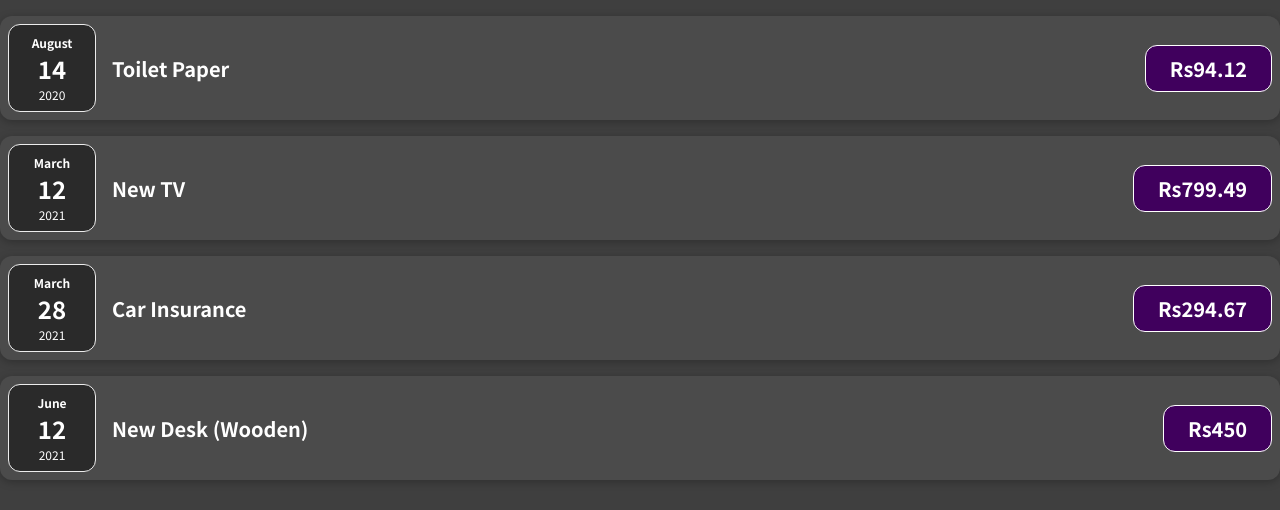
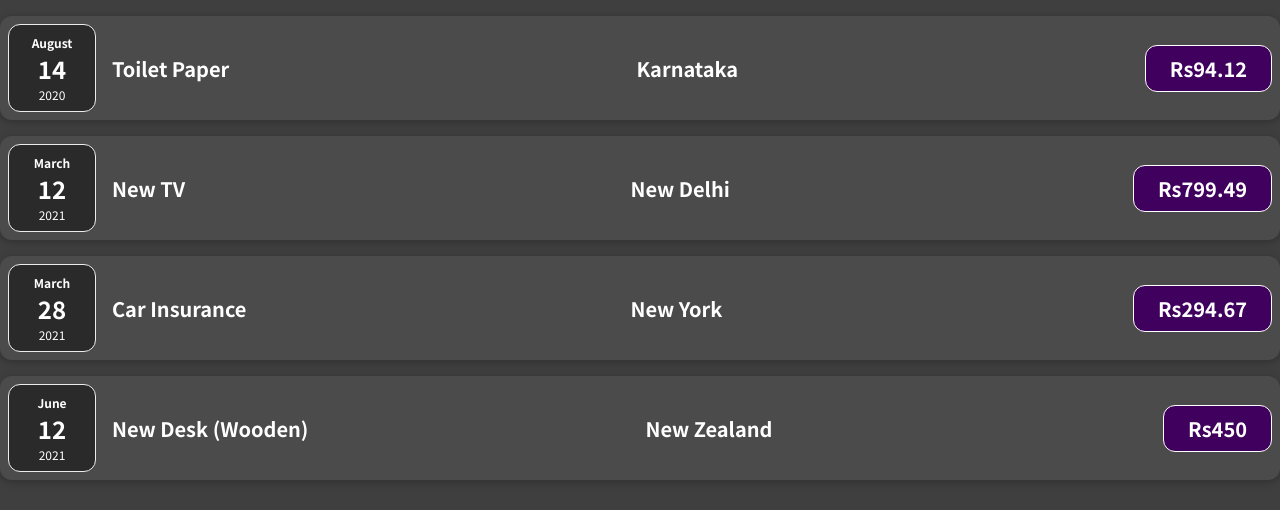
Before and after one commit to preetipatilsn/SHARPENER_REACT, a JavaScript app in the folder react_learning/: page / in a window 1280 px wide. Shown: the top 510 px of the page. Built offline with nearby package versions, Linux system fonts and the light colour scheme.

Commit message:
expense details error removed task 10 completed

```diff
--- a/react_learning/src/App.js
+++ b/react_learning/src/App.js
@@ -6,28 +6,37 @@ function App() {
       id: 'e1',
       title: 'Toilet Paper',
       amount: 94.12,
+      location:'Karnataka',
       date: new Date(2020, 7, 14),
     },
-    { id: 'e2', title: 'New TV', amount: 799.49, date: new Date(2021, 2, 12) },
+    {
+      id: 'e2',
+      title: 'New TV',
+      amount: 799.49,
+      location:'New Delhi',
+      date: new Date(2021, 2, 12)
+    },
     {
       id: 'e3',
       title: 'Car Insurance',
       amount: 294.67,
+      location:'New York',
       date: new Date(2021, 2, 28),
     },
     {
       id: 'e4',
       title: 'New Desk (Wooden)',
       amount: 450,
+      location:'New Zealand',
       date: new Date(2021, 5, 12),
     },
   ];
   return (
     <div>
-      <ExpenseItem title={expenses[0].title} amount={expenses[0].amount} date={expenses[0].date} />
-      <ExpenseItem title={expenses[1].title} amount={expenses[1].amount} date={expenses[1].date} />
-      <ExpenseItem title={expenses[2].title} amount={expenses[2].amount} date={expenses[2].date} />
-      <ExpenseItem title={expenses[3].title} amount={expenses[3].amount} date={expenses[3].date} />
+      <ExpenseItem title={expenses[0].title} amount={expenses[0].amount} location={expenses[0].location} date={expenses[0].date} />
+      <ExpenseItem title={expenses[1].title} amount={expenses[1].amount} location={expenses[1].location} date={expenses[1].date} />
+      <ExpenseItem title={expenses[2].title} amount={expenses[2].amount} location={expenses[2].location} date={expenses[2].date} />
+      <ExpenseItem title={expenses[3].title} amount={expenses[3].amount} location={expenses[3].location} date={expenses[3].date} />
     </div>
   );
 }
--- /dev/null
+++ b/react_learning/src/components/ExpenseDetails.js
@@ -0,0 +1,13 @@
+import './ExpenseItem.css'
+
+const ExpenseDetails = ({title,amount,location}) =>{
+    return(
+        <div className='expense-item__description'>
+            <h2>{title}</h2>
+            <h2>{location}</h2>
+            <div className='expense-item__price'>Rs{amount}</div>
+        </div>
+    )
+}
+
+export default ExpenseDetails;
--- a/react_learning/src/components/ExpenseItem.css
+++ b/react_learning/src/components/ExpenseItem.css
@@ -17,6 +17,14 @@
   flex-flow: column-reverse;
   justify-content: flex-start;
   flex: 1;
+}
+
+.expense-item h2 {
+  color: #3a3a3a;
+  font-size: 1rem;
+  flex: 1;
+  margin: 0 1rem;
+  color: white;
 }
 
 .expense-item h2 {
--- a/react_learning/src/components/ExpenseItem.js
+++ b/react_learning/src/components/ExpenseItem.js
@@ -1,4 +1,5 @@
 import ExpenseDate from './ExpenseDate';
+import ExpenseDetails from './ExpenseDetails';
 import './ExpenseItem.css';
 
 function ExpenseItem(props){
@@ -6,11 +7,7 @@ function ExpenseItem(props){
     return (
     <div className='expense-item'>
         <ExpenseDate date={props.date} />
-    <div className='expense-item__description'>
-        <h2>{props.title}</h2>
-        <div className='expense-item__location'>{props.location}</div>
-        <div className='expense-item__price'>Rs{props.amount}</div>
-    </div>
+        <ExpenseDetails title={props.title} amount={props.amount} location={props.location} />
     </div>)
-}
+};
 export default ExpenseItem;
```
